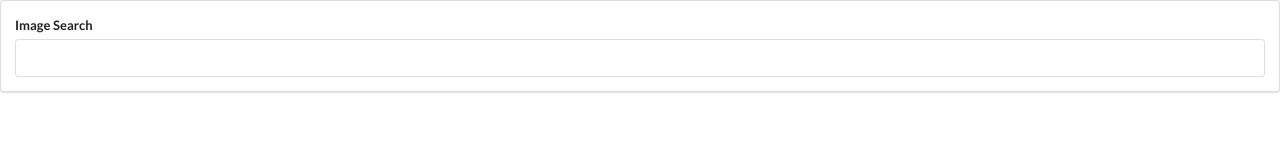
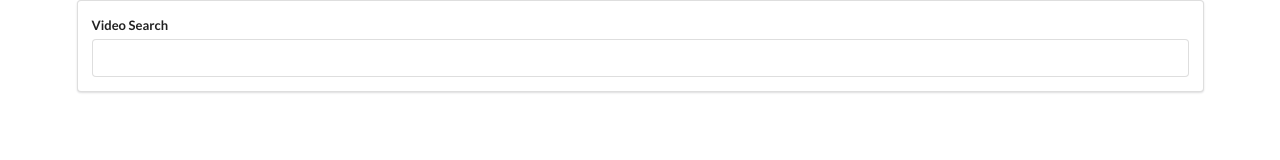
Before and after one commit to MatiasDuhalde/React-Redux-Course-Notes, a React (Create React App) app in the folder videos/: page / in a window 1280 px wide. Shown: the top 160 px of the page. Built offline with nearby package versions, Linux system fonts and the light colour scheme.

Commit message:
:art: Refactor SearchBar code

```diff
--- a/videos/src/components/App.js
+++ b/videos/src/components/App.js
@@ -4,7 +4,7 @@ import SearchBar from './SearchBar';
 class App extends React.Component {
     render() {
         return (
-            <div>
+            <div class="ui container">
                 <SearchBar />
             </div>
         );
--- a/videos/src/components/SearchBar.js
+++ b/videos/src/components/SearchBar.js
@@ -2,6 +2,10 @@ import React from 'react';
 
 class SearchBar extends React.Component {
     state = { term: '' };
+
+    onInputChange = event => {
+        this.setState({ term: event.target.value });
+    };
 
     onFormSubmit = event => {
         event.preventDefault();
@@ -11,16 +15,14 @@ class SearchBar extends React.Component {
 
     render() {
         return (
-            <div className="ui segment">
+            <div className="search-bar ui segment">
                 <form className="ui form" onSubmit={this.onFormSubmit}>
                     <div className="field">
-                        <label>Image Search</label>
+                        <label>Video Search</label>
                         <input
                             type="text"
                             value={this.state.term}
-                            onChange={e =>
-                                this.setState({ term: e.target.value })
-                            }
+                            onChange={this.onInputChange}
                         />
                     </div>
                 </form>
```
